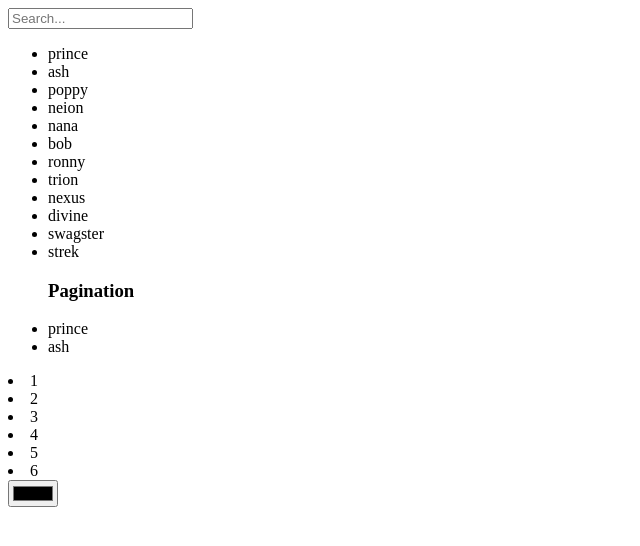
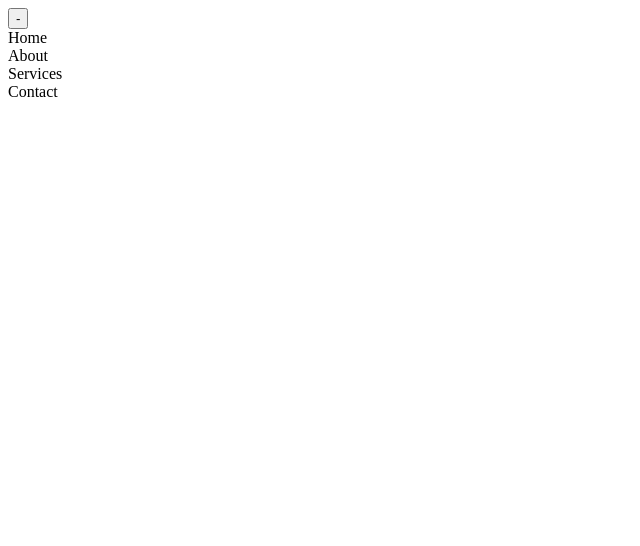
Before and after one commit to AmanYadav1419/Reactjs-30-PlusProblems, a React (Vite) app: page / in a window 1280 px wide. Shown: the top 546 px of the page, without its empty margins (0-640 px from the left). Built offline with nearby package versions, Linux system fonts and the light colour scheme.

Commit message:
added 18th Project

```diff
--- a/src/App.jsx
+++ b/src/App.jsx
@@ -3,7 +3,7 @@ import React from "react";
 // import CounterApp from "./components/2nd-problem/CounterApp";
 // import FormInput from "./components/3rd-Problem/FormInput";
 // import ListComponent from "./components/4th-Problem/ListComponent";
-// import NavigationMenu from "./components/18th-Problem/NavigationMenu";
+import NavigationMenu from "./components/18th-Problem/NavigationMenu";
 // import DarkandLightTheme from "./components/19th-Problem/DarkandLightTheme";
 // import { ThemeProvider } from "./components/19th-Problem/ThemeContext";
 // import NineteenComp from "./components/19th-Problem/NineteenComp";
@@ -17,14 +17,17 @@ import React from "react";
 // import FileUploader from "./components/12th-Problem/FileUploader";
 // import BasicLoginAndRegistrationForm from "./components/13th-Problem/BasicLoginAndRegistrationForm";
 // import WeatherApp from "./components/14th-Problem/WeatherApp";
-import SearchBarFilter from "./components/15th-Problem/SearchBarFilter";
-import PaginationComponent from "./components/16th-Problem/PaginationComponent";
-import ColorPicker from "./components/17th-Problem/ColorPicker";
+// import SearchBarFilter from "./components/15th-Problem/SearchBarFilter";
+// import PaginationComponent from "./components/16th-Problem/PaginationComponent";
+// import ColorPicker from "./components/17th-Problem/ColorPicker";
 // import ShoppingCart from "./components/20th-Problem/ShoppingCart";
 // import { CartProvider } from "./components/20th-Problem/CartContext";
 // import CounterWithReducer from "./components/21th-Problem/CounterWithReducer";
 // import ToDowithReducer from "./components/22th-Problem/ToDowithReducer";
 // import PaginationWithReducer from "./components/23th-Problem/PaginationWithReducer";
+// import { AuthProvider } from "./components/24th-Problem/UserAuthContext";
+// import UserAuthenticationSystem from "./components/24th-Problem/UserAuthenticationSystem";
+// import DragableComponentWithReducer from "./components/25th-Problem/DragableComponentWithReducer";
 
 // it should for 15th and 16th problem as props
 const listofNames = [
@@ -88,16 +91,16 @@ function App() {
       {/* <WeatherApp /> */}
 
       {/* 15th Problem */}
-      <SearchBarFilter listofNames={listofNames}/>
+      {/* <SearchBarFilter listofNames={listofNames}/> */}
 
       {/* 16th Problem */}
-       <PaginationComponent listofNames={listofNames} itemsPerPage={2}/>
+      {/* <PaginationComponent listofNames={listofNames} itemsPerPage={2}/> */}
 
       {/* 17th Problem */}
-      <ColorPicker />
+      {/* <ColorPicker /> */}
 
       {/* 18th Problem */}
-      {/* <NavigationMenu /> */}
+      <NavigationMenu />
 
       {/* 19th Problem */}
       {/* <ThemeProvider>
@@ -115,12 +118,19 @@ function App() {
       {/* 21th Problem */}
       {/* <CounterWithReducer /> */}
 
-        {/* 22th Problem */}
-        {/* <ToDowithReducer /> */}
+      {/* 22th Problem */}
+      {/* <ToDowithReducer /> */}
 
-        {/* 23th Problem */}
-        {/* <PaginationWithReducer /> */}
+      {/* 23th Problem */}
+      {/* <PaginationWithReducer /> */}
 
+      {/* 24th Problem */}
+      {/* <AuthProvider>
+        <UserAuthenticationSystem />
+      </AuthProvider> */}
+
+      {/* 25th Problem */}
+      {/* <DragableComponentWithReducer /> */}
     </div>
   );
 }
--- /dev/null
+++ b/src/components/18th-Problem/NavgationMenu.css
@@ -0,0 +1,35 @@
+.menu {
+    display: block;
+    list-style: none;
+    padding: 0;
+    margin: 0;
+}
+
+.menu .open{
+    display: block;
+}
+
+.menu-icon{
+    display: block;
+    cursor: pointer;
+}
+
+@media (max-width:768px){
+    .menu-icon{
+        display: block;
+    }
+
+    .menu {
+        display: none;
+        background-color: #333;
+        position: absolute;
+        top: 40px;
+        right: 0;
+        width: 100%;
+    }
+
+    .menu li {
+        padding: 10px;
+        color: #fff;
+    }
+}
--- /dev/null
+++ b/src/components/18th-Problem/NavigationMenu.jsx
@@ -0,0 +1,28 @@
+// question :- Implement a responsive navgation menu with a hamburger icon.
+
+import React, { useState } from "react";
+// import of css is remaining
+import "./NavgationMenu.css";
+const NavigationMenu = () => {
+  const [isOpen, setIsOpen] = useState(false);
+
+  const toggleMenu = () => {
+    setIsOpen(!isOpen);
+  };
+
+  return (
+    <div>
+      <button className="menu-icon" onClick={toggleMenu}>
+        {/* use real ham burger menu icon this is only practise */}-
+      </button>
+      <ul className={`menu ${isOpen ? "open" : ""}`}>
+        <li>Home</li>
+        <li>About</li>
+        <li>Services</li>
+        <li>Contact</li>
+      </ul>
+    </div>
+  );
+};
+
+export default NavigationMenu;
```
